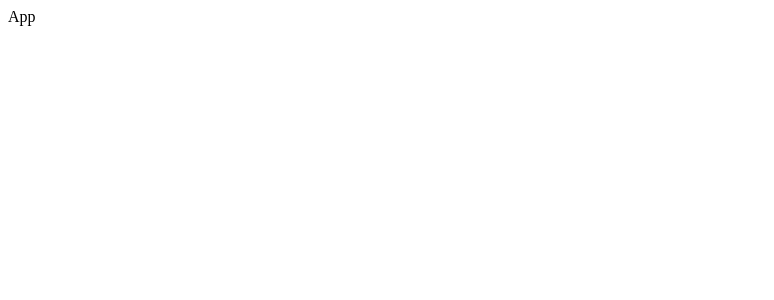
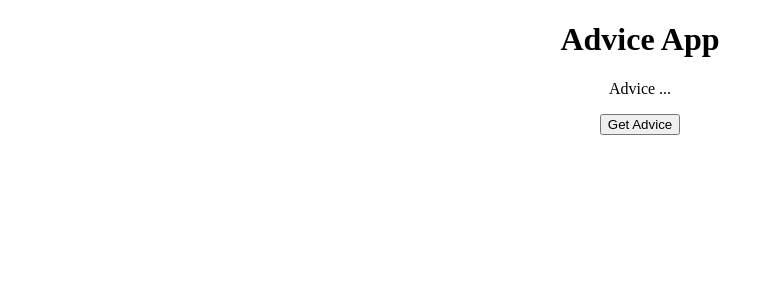
Before and after one commit to time1043/frontend-demo, a React (Vite) app: page / in a window 1280 px wide. Shown: the top 300 px of the page, without its empty margins (0-774 px from the left). Built offline with nearby package versions, Linux system fonts and the light colour scheme.

Commit message:
fetch api

```diff
--- a/src/App.jsx
+++ b/src/App.jsx
@@ -1,3 +1,21 @@
+import { useState } from "react";
+
 export default function App() {
-  return <div>App</div>;
+  const [advice, setAdvice] = useState("Advice ...");
+
+  async function getAdvice() {
+    // https://api.adviceslip.com/
+    const response = await fetch("https://api.adviceslip.com/advice");
+    const data = await response.json();
+
+    setAdvice(data.slip.advice);
+  }
+
+  return (
+    <main>
+      <h1>Advice App</h1>
+      <p>{advice}</p>
+      <button onClick={getAdvice}>Get Advice</button>
+    </main>
+  );
 }
--- a/src/index.css
+++ b/src/index.css
@@ -0,0 +1,3 @@
+* {
+  text-align: center;
+}
```
